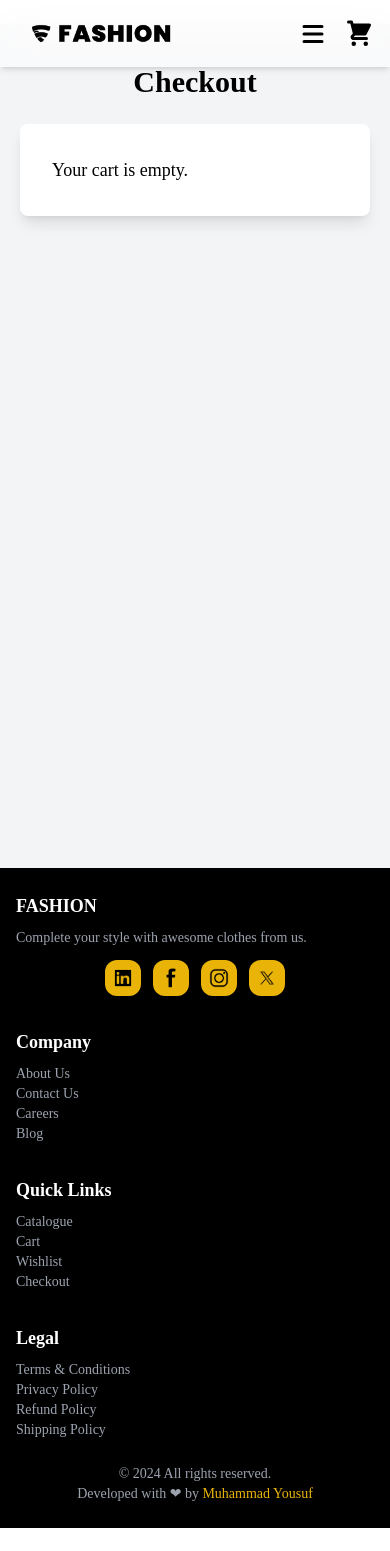
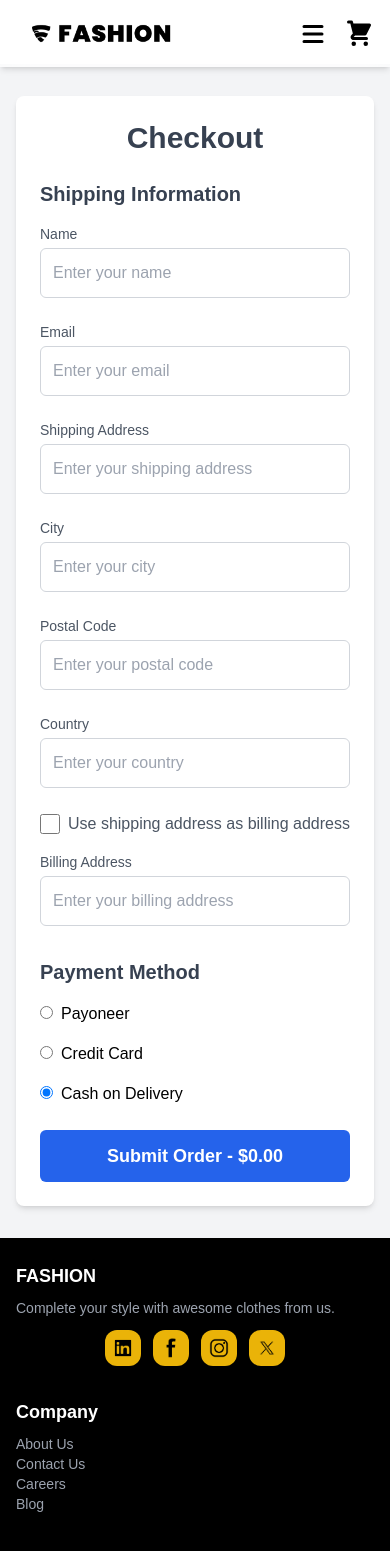
Before and after one commit to MYousuf-Codes/full-stack-nextjs-ecommerce, a Next.js app: page /checkout in a window 390 px wide. Shown: the top 1551 px of the page. Before the commit the page ends 1528 px from the top, so only its background shows below. Built offline with nearby package versions, Linux system fonts and the light colour scheme.

Commit message:
catalogue updated

```diff
--- a/src/app/catalogue/page.tsx
+++ b/src/app/catalogue/page.tsx
@@ -55,7 +55,7 @@ const Catalogue: React.FC = () => {
 
     return (
         <div className="container mt-20 mx-auto p-4">
-            <h1 className="text-3xl font-bold mb-3 text-center">Catalogue</h1>
+            <h1 className="text-3xl font-bold mb-3 text-center">All Products</h1>
             <div className="flex justify-center my-3 lg:hidden">
                 <button
                     onClick={() => setIsFilterOpen(!isFilterOpen)}
--- a/src/app/checkout/page.tsx
+++ b/src/app/checkout/page.tsx
@@ -1,11 +1,13 @@
 "use client";
+
 import React, { useState, useEffect } from "react";
-import { useCartContext } from "@/CartContext"; // Adjust path if needed
+import { useCartContext } from "@/CartContext"; // Ensure this context is implemented
 import { useSearchParams } from "next/navigation";
 
 const CheckOut: React.FC = () => {
-  const { cart } = useCartContext(); // Context for cart items
-  const searchParams = useSearchParams(); // For "Buy Now" product details
+  const { cart } = useCartContext();
+  const searchParams = useSearchParams();
+
   const [checkoutItems, setCheckoutItems] = useState(cart || []);
   const [formData, setFormData] = useState({
     name: "",
@@ -14,27 +16,41 @@ const CheckOut: React.FC = () => {
     city: "",
     postalCode: "",
     country: "",
-    paymentMethod: "creditCard",
+    shippingAddress: "",
+    billingAddress: "",
+    paymentMethod: "cashOnDelivery",
+    payoneerEmail: "",
+    cardNumber: "",
+    cvc: "",
+    expiryDate: "",
+    securityCode: "",
   });
-  const [isLoading, setIsLoading] = useState(false); // Loading state
-  const [error, setError] = useState(""); // Error message
+  const [useShippingAsBilling, setUseShippingAsBilling] = useState(false);
+  const [isLoading, setIsLoading] = useState(false);
+  const [errorMessage, setErrorMessage] = useState("");
 
   useEffect(() => {
-    const productId = searchParams.get("slug");
-    if (productId) {
-      const product = cart.find((item) => item.slug === productId);
+    const product = searchParams.get("product");
     if (product) {
-        setCheckoutItems([product]);
-      } else {
-        setError("The selected product is not in your cart.");
-      }
+      setCheckoutItems([JSON.parse(product)]);
     } else {
       setCheckoutItems(cart);
     }
   }, [searchParams, cart]);
 
+  useEffect(() => {
+    if (useShippingAsBilling) {
+      setFormData((prev) => ({
+        ...prev,
+        billingAddress: prev.shippingAddress,
+        paymentMethod: "cashOnDelivery",
+      }));
+    }
+  }, [useShippingAsBilling]);
+
   const totalAmount = checkoutItems.reduce(
-    (total, item) => total + (item.discountPrice || item.price) * item.quantity,
+    (total, item) =>
+      total + (item.discountPrice || item.price) * item.quantity,
     0
   );
 
@@ -42,170 +58,265 @@ const CheckOut: React.FC = () => {
     e: React.ChangeEvent<HTMLInputElement | HTMLSelectElement>
   ) => {
     const { name, value } = e.target;
-    setFormData((prevState) => ({
-      ...prevState,
-      [name]: value,
+    setFormData((prev) => ({ ...prev, [name]: value }));
+
+    if (name === "paymentMethod") {
+      // Reset payment-specific fields when the method changes
+      setFormData((prev) => ({
+        ...prev,
+        payoneerEmail: "",
+        cardNumber: "",
+        cvc: "",
+        expiryDate: "",
+        securityCode: "",
       }));
+
+      // Check if the user selected Payoneer or Credit Card while using shipping address as billing
+      if (value === "Payoneer" || value === "creditCard") {
+        if (useShippingAsBilling) {
+          setErrorMessage(
+            `To pay through ${value}, you need to uncheck "Use Shipping Address as Billing Address."`
+          );
+        } else {
+          setErrorMessage("");
+        }
+      }
+    }
   };
 
   const handleSubmit = (e: React.FormEvent) => {
     e.preventDefault();
     setIsLoading(true);
 
-    // Mock order submission
+    // Simulate API call
     setTimeout(() => {
       setIsLoading(false);
       alert("Order placed successfully!");
     }, 1500);
   };
 
-  const countryOptions = [
-    { code: "USA", name: "United States" },
-    { code: "CA", name: "Canada" },
-    { code: "UK", name: "United Kingdom" },
-    { code: "AU", name: "Australia" },
-    { code: "DE", name: "Germany" },
-  ];
+  return (
+    <main className="min-h-screen mt-16 bg-gray-100 py-8 px-4 sm:px-10">
+      <div className="max-w-4xl mx-auto bg-white shadow-md rounded-lg p-6">
+        <h1 className="text-3xl font-bold mb-6 text-gray-700 text-center">
+          Checkout
+        </h1>
 
-  return (
-    <main className="min-h-screen mt-6 bg-gray-100 py-10 px-5 sm:px-20">
-      <h1 className="text-3xl font-semibold mb-6 text-center">Checkout</h1>
-
-      <div className="bg-white shadow-lg rounded-lg p-8">
-        {error && <p className="text-red-600">{error}</p>}
-        {checkoutItems.length > 0 ? (
         <form onSubmit={handleSubmit}>
-            {/* Shipping Information */}
-            <h2 className="text-2xl font-semibold mb-4">Shipping Information</h2>
-            <div className="space-y-4">
-              <div className="flex flex-col sm:flex-row sm:space-x-4">
+          <h2 className="text-xl font-semibold mb-4 text-gray-700">
+            Shipping Information
+          </h2>
+          <div className="grid grid-cols-1 sm:grid-cols-2 gap-6 mb-6">
+            {/* Name */}
+            <div>
+              <label className="block text-sm font-medium text-gray-600">
+                Name
+              </label>
               <input
                 type="text"
                 name="name"
                 value={formData.name}
                 onChange={handleChange}
-                  placeholder="Full Name"
-                  required
-                  className="w-full p-3 border rounded-lg"
+                className="w-full mt-1 p-3 border border-gray-300 rounded-md focus:outline-none focus:ring-2 focus:ring-blue-500"
+                placeholder="Enter your name"
               />
+            </div>
+
+            {/* Email */}
+            <div>
+              <label className="block text-sm font-medium text-gray-600">
+                Email
+              </label>
               <input
                 type="email"
                 name="email"
                 value={formData.email}
                 onChange={handleChange}
-                  placeholder="Email Address"
-                  required
-                  pattern="[a-z0-9._%+-]+@[a-z0-9.-]+\.[a-z]{2,4}$"
-                  className="w-full p-3 border rounded-lg"
+                className="w-full mt-1 p-3 border border-gray-300 rounded-md focus:outline-none focus:ring-2 focus:ring-blue-500"
+                placeholder="Enter your email"
               />
             </div>
+
+            {/* Address */}
+            <div>
+              <label className="block text-sm font-medium text-gray-600">
+                Shipping Address
+              </label>
               <input
                 type="text"
-                name="address"
-                value={formData.address}
+                name="shippingAddress"
+                value={formData.shippingAddress}
                 onChange={handleChange}
-                placeholder="Shipping Address"
-                required
-                className="w-full p-3 border rounded-lg"
+                className="w-full mt-1 p-3 border border-gray-300 rounded-md focus:outline-none focus:ring-2 focus:ring-blue-500"
+                placeholder="Enter your shipping address"
               />
-              <div className="flex flex-col sm:flex-row sm:space-x-4">
+            </div>
+
+            {/* City */}
+            <div>
+              <label className="block text-sm font-medium text-gray-600">
+                City
+              </label>
               <input
                 type="text"
                 name="city"
                 value={formData.city}
                 onChange={handleChange}
-                  placeholder="City"
-                  required
-                  className="w-full p-3 border rounded-lg"
+                className="w-full mt-1 p-3 border border-gray-300 rounded-md focus:outline-none focus:ring-2 focus:ring-blue-500"
+                placeholder="Enter your city"
               />
+            </div>
+
+            {/* Postal Code */}
+            <div>
+              <label className="block text-sm font-medium text-gray-600">
+                Postal Code
+              </label>
               <input
                 type="text"
                 name="postalCode"
                 value={formData.postalCode}
                 onChange={handleChange}
-                  placeholder="Postal Code"
-                  required
-                  pattern="\d{5}(-\d{4})?"
-                  className="w-full p-3 border rounded-lg"
+                className="w-full mt-1 p-3 border border-gray-300 rounded-md focus:outline-none focus:ring-2 focus:ring-blue-500"
+                placeholder="Enter your postal code"
               />
             </div>
-              <select
+
+            {/* Country */}
+            <div>
+              <label className="block text-sm font-medium text-gray-600">
+                Country
+              </label>
+              <input
+                type="text"
                 name="country"
                 value={formData.country}
                 onChange={handleChange}
-                required
-                className="w-full p-3 border rounded-lg"
-              >
-                <option value="">Select Country</option>
-                {countryOptions.map((country) => (
-                  <option key={country.code} value={country.code}>
-                    {country.name}
-                  </option>
-                ))}
-              </select>
+                className="w-full mt-1 p-3 border border-gray-300 rounded-md focus:outline-none focus:ring-2 focus:ring-blue-500"
+                placeholder="Enter your country"
+              />
+            </div>
           </div>
 
+          {/* Billing Address */}
+          <div className="flex items-center gap-2 mb-4">
+            <input
+              type="checkbox"
+              checked={useShippingAsBilling}
+              onChange={() =>
+                setUseShippingAsBilling((prev) => !prev)
+              }
+              className="form-checkbox h-5 w-5 text-blue-500"
+            />
+            <label className="text-gray-600">
+              Use shipping address as billing address
+            </label>
+          </div>
+
+          {!useShippingAsBilling && (
+            <div>
+              <label className="block text-sm font-medium text-gray-600">
+                Billing Address
+              </label>
+              <input
+                type="text"
+                name="billingAddress"
+                value={formData.billingAddress}
+                onChange={handleChange}
+                className="w-full mt-1 p-3 border border-gray-300 rounded-md focus:outline-none focus:ring-2 focus:ring-blue-500"
+                placeholder="Enter your billing address"
+              />
+            </div>
+          )}
+
           {/* Payment Method */}
-            <div className="mt-6">
-              <label className="text-lg font-semibold">Payment Method</label>
-              <div className="flex items-center space-x-4">
+          <h2 className="text-xl font-semibold mt-8 mb-4 text-gray-700">
+            Payment Method
+          </h2>
+          <div className="space-y-4">
+            <label className="block">
               <input
                 type="radio"
-                  id="creditCard"
+                name="paymentMethod"
+                value="Payoneer"
+                checked={formData.paymentMethod === "Payoneer"}
+                onChange={handleChange}
+                className="mr-2"
+              />
+              Payoneer
+            </label>
+            {formData.paymentMethod === "Payoneer" && (
+              <div className="mt-4">
+                <label className="block text-sm font-medium text-gray-600">
+                  Payoneer Email
+                </label>
+                <input
+                  type="email"
+                  name="payoneerEmail"
+                  value={formData.payoneerEmail}
+                  onChange={handleChange}
+                  className="w-full mt-1 p-3 border border-gray-300 rounded-md focus:outline-none focus:ring-2 focus:ring-blue-500"
+                  placeholder="Enter your Payoneer email"
+                />
+              </div>
+            )}
+
+            <label className="block">
+              <input
+                type="radio"
                 name="paymentMethod"
                 value="creditCard"
                 checked={formData.paymentMethod === "creditCard"}
                 onChange={handleChange}
-                  className="text-blue-600"
+                className="mr-2"
               />
-                <label htmlFor="creditCard">Credit Card</label>
+              Credit Card
+            </label>
+            {formData.paymentMethod === "creditCard" && (
+              <div className="mt-4">
+                <label className="block text-sm font-medium text-gray-600">
+                  Card Number
+                </label>
+                <input
+                  type="text"
+                  name="cardNumber"
+                  value={formData.cardNumber}
+                  onChange={handleChange}
+                  className="w-full mt-1 p-3 border border-gray-300 rounded-md focus:outline-none focus:ring-2 focus:ring-blue-500"
+                  placeholder="Enter your card number"
+                />
+                {/* Add fields for CVC, Expiry Date, and Security Code here */}
+              </div>
+            )}
+
+            <label className="block">
               <input
                 type="radio"
-                  id="paypal"
                 name="paymentMethod"
-                  value="paypal"
-                  checked={formData.paymentMethod === "paypal"}
+                value="cashOnDelivery"
+                checked={formData.paymentMethod === "cashOnDelivery"}
                 onChange={handleChange}
-                  className="text-blue-600"
+                className="mr-2"
               />
-                <label htmlFor="paypal">PayPal</label>
-              </div>
+              Cash on Delivery
+            </label>
           </div>
 
-            {/* Order Summary */}
-            <div className="mt-8 space-y-4">
-              <h3 className="text-2xl font-semibold">Order Summary</h3>
-              <div className="space-y-4">
-                {checkoutItems.map((item) => (
-                  <div key={item.slug} className="flex justify-between">
-                    <span>
-                      {item.name} x{item.quantity}
-                    </span>
-                    <span>
-                      ${((item.discountPrice || item.price) * item.quantity).toFixed(2)}
-                    </span>
-                  </div>
-                ))}
-              </div>
-              <div className="flex justify-between font-semibold">
-                <span>Total</span>
-                <span>${totalAmount.toFixed(2)}</span>
-              </div>
-            </div>
+          {errorMessage && (
+            <div className="text-red-500 mt-4">{errorMessage}</div>
+          )}
 
+          {/* Submit Button */}
           <button
             type="submit"
             disabled={isLoading}
-              className={`w-full py-3 text-white text-lg rounded-lg mt-8 ${
-                isLoading ? "bg-gray-500" : "bg-green-600"
-              }`}
+            className={`mt-6 w-full py-3 px-6 ${
+              isLoading ? "bg-gray-300 cursor-not-allowed" : "bg-blue-600"
+            } text-white text-lg font-semibold rounded-md focus:outline-none focus:ring-2 focus:ring-blue-500`}
           >
-              {isLoading ? "Processing..." : "Place Order"}
+            {isLoading ? "Processing..." : `Submit Order - $${totalAmount.toFixed(2)}`}
           </button>
         </form>
-        ) : (
-          <p className="text-lg">Your cart is empty.</p>
-        )}
       </div>
     </main>
   );
--- a/src/app/globals.css
+++ b/src/app/globals.css
@@ -3,7 +3,7 @@
 @tailwind utilities;
 
 body {
-    font-family: 'Times New Roman', Times, serif;
+    font-family: sans-serif
 }
 
 /* Mobile and small screen behavior */
--- a/src/app/product/[slug]/page.tsx
+++ b/src/app/product/[slug]/page.tsx
@@ -52,7 +52,7 @@ export default function ProductPage({ params }: ProductPageProps) {
 
   const handleBuyNow = () => {
     router.push(
-      `/checkout?product=${encodeURIComponent(JSON.stringify(product))}`
+      `/checkout?product=${encodeURIComponent(JSON.stringify(product.name))}`
     );
   };
 
```
Lines whose indentation alone changed are shown as unchanged.
